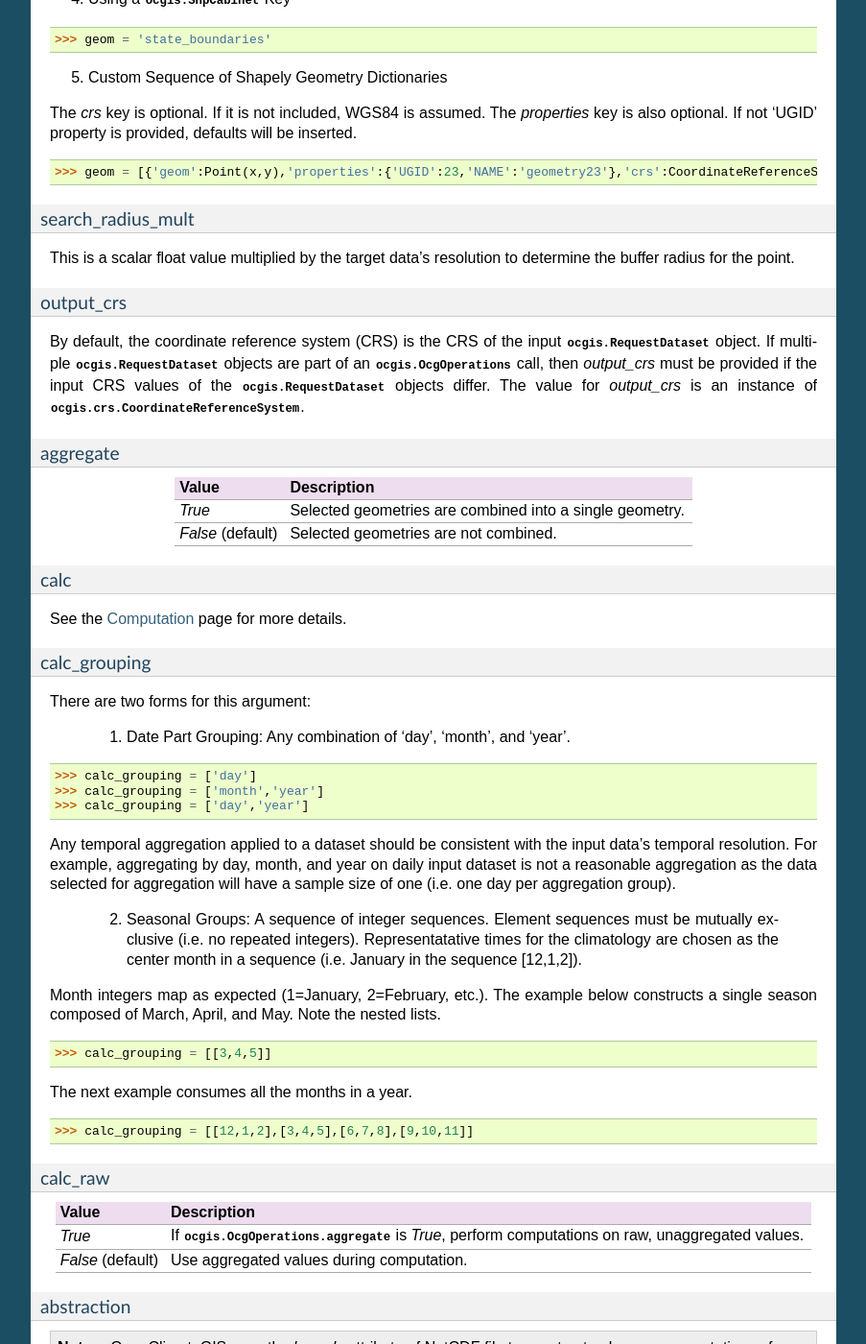
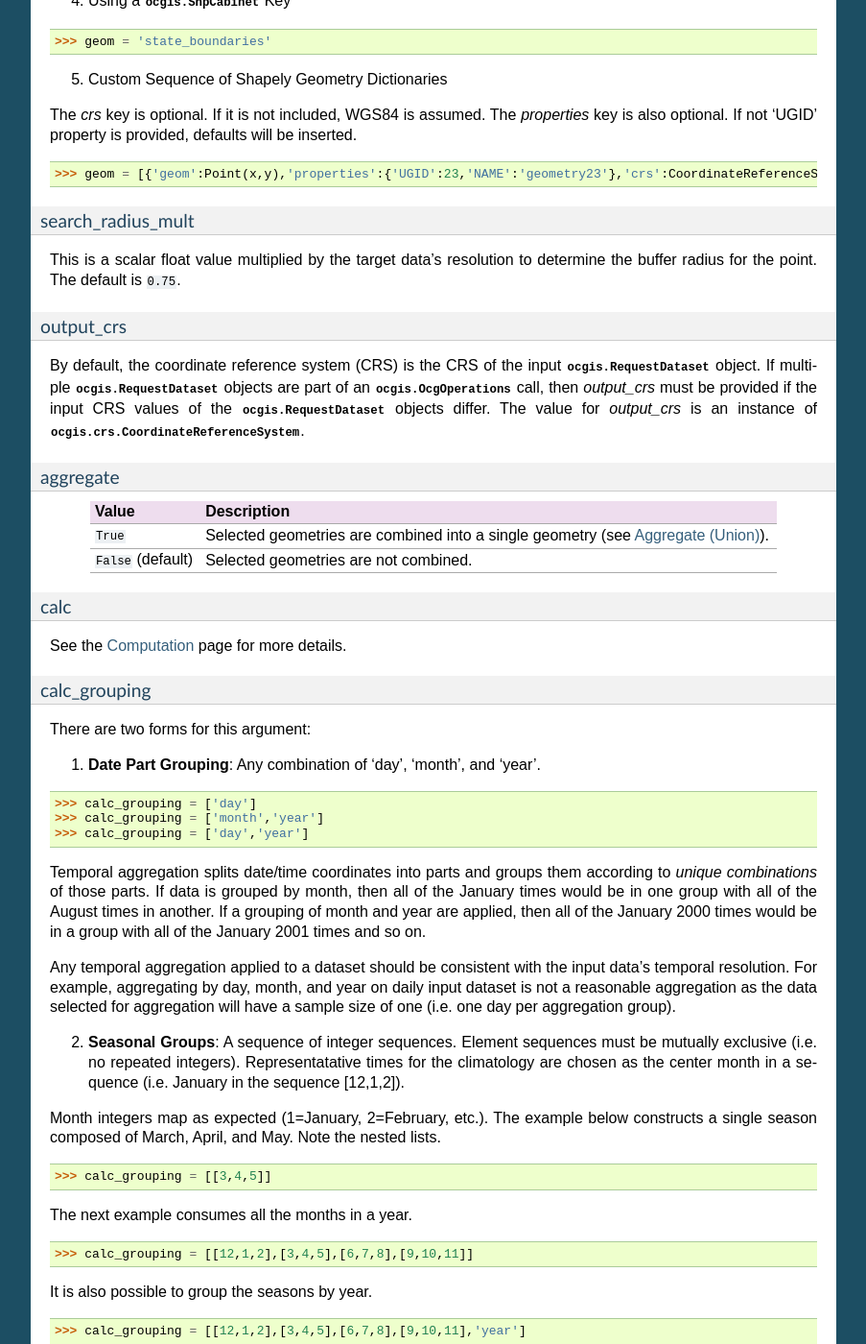
Before and after one commit to NCPP/ocgis, a Sphinx documentation site: the page built from doc/api.rst, in a window 1280 px wide and 1400 px high, scrolled down 2176 px. Shown: the whole window at 96% size, without its empty margins (198-1101 px from the left). Built offline with Sphinx 7.4.7, drawn with Linux system fonts in a browser that asks for light colours; formulas are drawn with MathJax 3; some of the changed text lies outside the part shown.

Commit message:
doc changes

```diff
--- a/doc/api.rst
+++ b/doc/api.rst
@@ -70,12 +70,12 @@
 spatial_operation
 ~~~~~~~~~~~~~~~~~
 
-====================== ===================================================================================================================
-Value                  Description
-====================== ===================================================================================================================
-`intersects` (default) Source geometries touching or overlapping selection geometries are returned.
-`clip`                 A full geometric intersection is performed between source and selection geometries. New geometries may be created.
-====================== ===================================================================================================================
+======================== =============================================================================================================================================
+Value                    Description
+======================== =============================================================================================================================================
+``intersects`` (default) Source geometries touching or overlapping selection geometries are returned (see :ref:`appendix-intersects`).
+``clip``                 A full geometric intersection is performed between source and selection geometries. New geometries may be created. (see :ref:`appendix-clip`)
+======================== =============================================================================================================================================
 
 .. _geom:
 
@@ -113,10 +113,12 @@
 
 >>> geom = [{'geom':Point(x,y),'properties':{'UGID':23,'NAME':'geometry23'},'crs':CoordinateReferenceSystem(epsg=4326)},...]
 
+.. _search_radius_mult key:
+
 search_radius_mult
 ~~~~~~~~~~~~~~~~~~
 
-This is a scalar float value multiplied by the target data's resolution to determine the buffer radius for the point.
+This is a scalar float value multiplied by the target data's resolution to determine the buffer radius for the point. The default is ``0.75``.
 
 output_crs
 ~~~~~~~~~~
@@ -126,12 +128,12 @@
 aggregate
 ~~~~~~~~~
 
-====================== ========================================================
-Value                  Description
-====================== ========================================================
-`True`                 Selected geometries are combined into a single geometry.
-`False` (default)      Selected geometries are not combined.
-====================== ========================================================
+=================== ========================================================================================
+Value               Description
+=================== ========================================================================================
+``True``            Selected geometries are combined into a single geometry (see :ref:`appendix-aggregate`).
+``False`` (default) Selected geometries are not combined.
+=================== ========================================================================================
 
 .. _calc_headline:
 
@@ -147,15 +149,17 @@
 
 There are two forms for this argument:
 
- 1. Date Part Grouping: Any combination of 'day', 'month', and 'year'.
+1. **Date Part Grouping**: Any combination of 'day', 'month', and 'year'.
 
 >>> calc_grouping = ['day']
 >>> calc_grouping = ['month','year']
 >>> calc_grouping = ['day','year']
 
+Temporal aggregation splits date/time coordinates into parts and groups them according to `unique combinations` of those parts. If data is grouped by month, then all of the January times would be in one group with all of the August times in another. If a grouping of month and year are applied, then all of the January 2000 times would be in a group with all of the January 2001 times and so on.
+
 Any temporal aggregation applied to a dataset should be consistent with the input data's temporal resolution. For example, aggregating by day, month, and year on daily input dataset is not a reasonable aggregation as the data selected for aggregation will have a sample size of one (i.e. one day per aggregation group).
 
- 2. Seasonal Groups: A sequence of integer sequences. Element sequences must be mutually exclusive (i.e. no repeated integers). Representatative times for the climatology are chosen as the center month in a sequence (i.e. January in the sequence [12,1,2]).
+2. **Seasonal Groups**: A sequence of integer sequences. Element sequences must be mutually exclusive (i.e. no repeated integers). Representatative times for the climatology are chosen as the center month in a sequence (i.e. January in the sequence [12,1,2]).
 
 Month integers map as expected (1=January, 2=February, etc.). The example below constructs a single season composed of March, April, and May. Note the nested lists.
 
@@ -164,6 +168,10 @@
 The next example consumes all the months in a year.
 
 >>> calc_grouping = [[12,1,2],[3,4,5],[6,7,8],[9,10,11]]
+
+It is also possible to group the seasons by year.
+
+>>> calc_grouping = [[12,1,2],[3,4,5],[6,7,8],[9,10,11],'year']
 
 .. _calc_raw_headline:
 
--- a/doc/index.rst
+++ b/doc/index.rst
@@ -25,6 +25,7 @@
    computation
    examples
    utility
+   appendix
 
 .. Indices and tables
 ..  ==================
```
Also changed, not shown: doc/appendix.rst (added, +57 -0 lines), doc/images/aggregate.png (added), doc/images/aggregate.svg (added), doc/images/clip.png (added), doc/images/clip.svg (added), doc/images/intersects.png (added), doc/images/intersects.svg (added).
